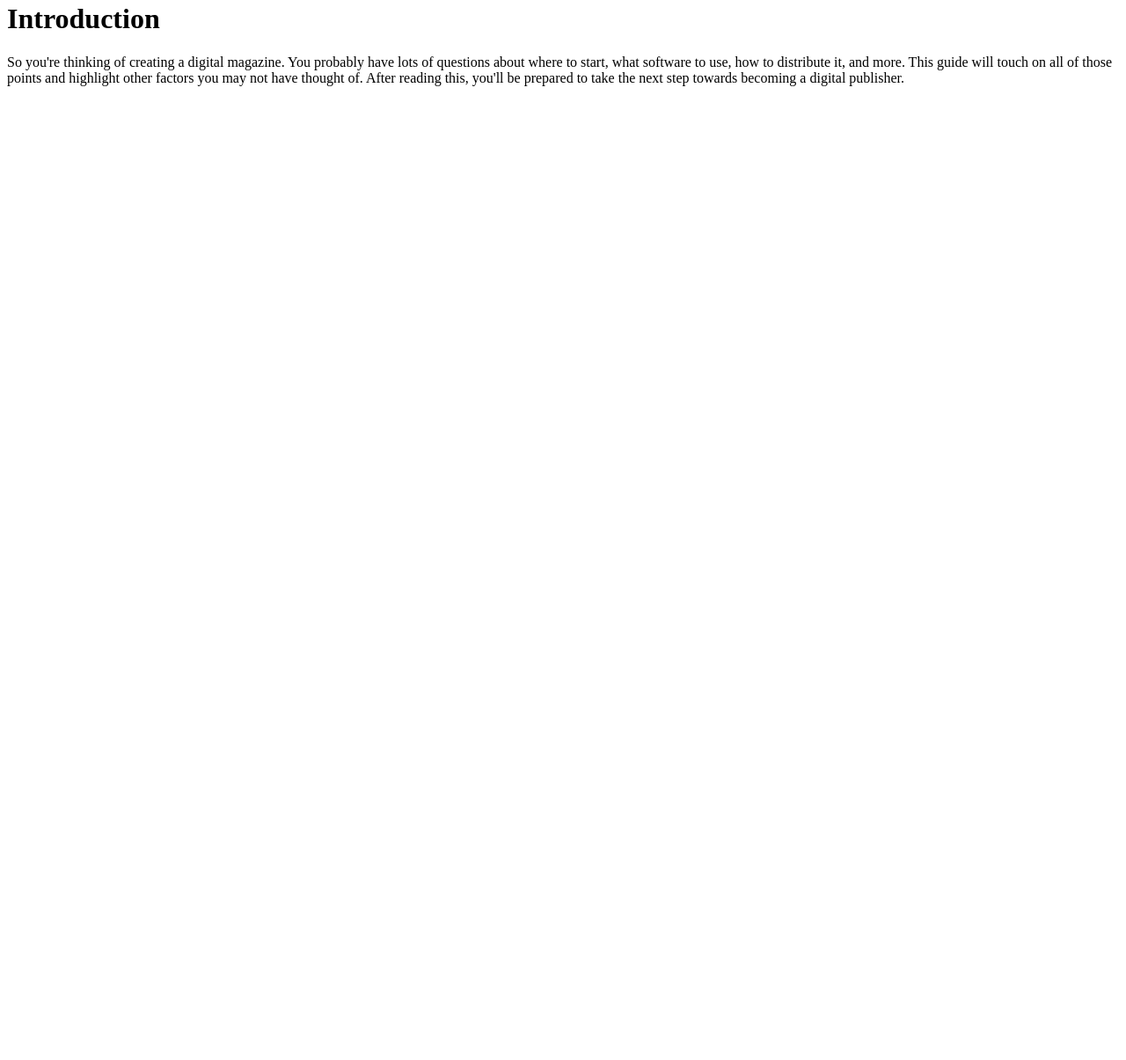
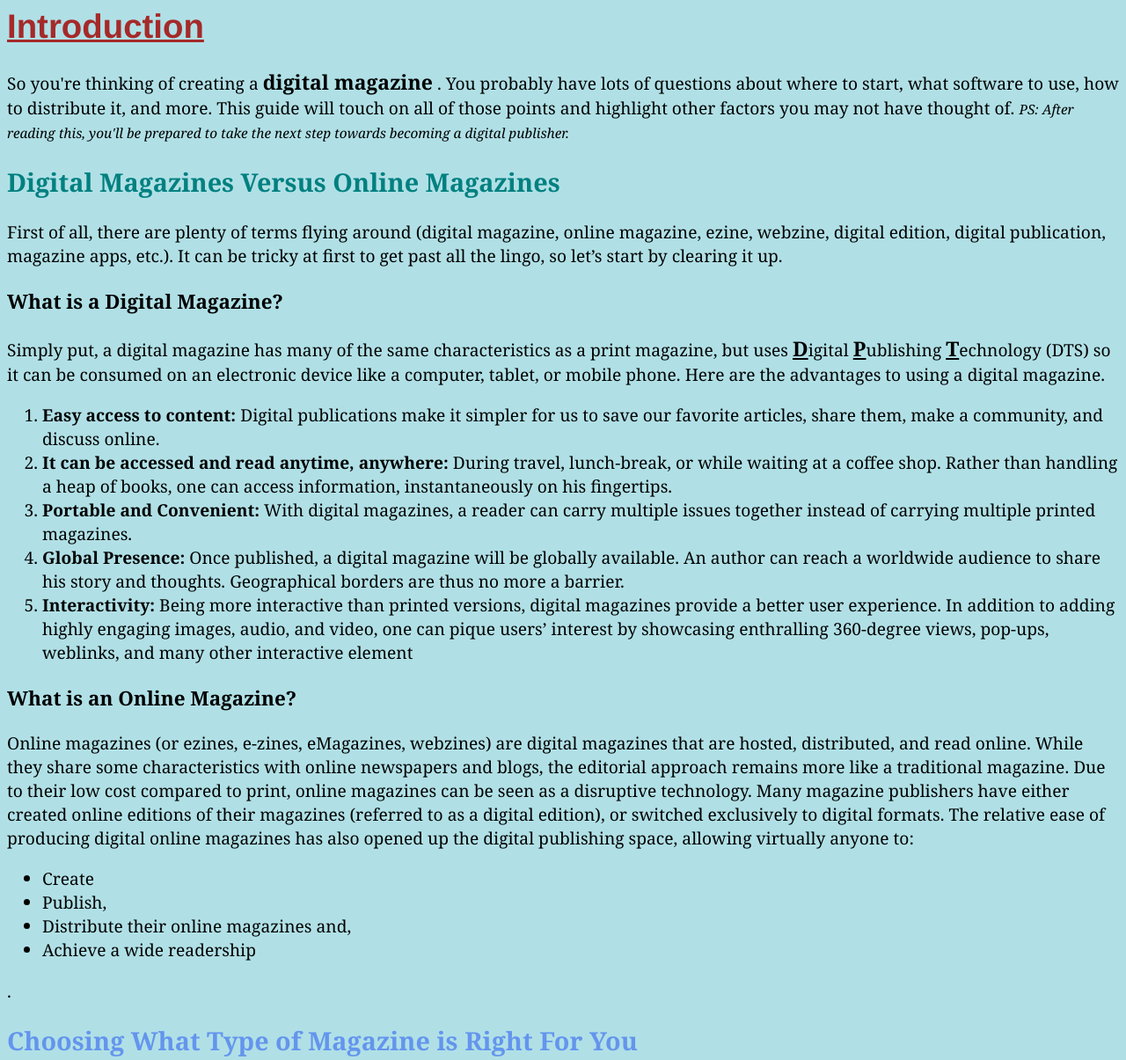
Before and after one commit to AndanjeW/Css-Homework, a plain HTML site: page index.html in a window 1280 px wide. Shown: the part 18-1223 px from the top of the page at 88% size. Before the commit the page ends 800 px from the top, so only its background shows below. Drawn offline with Linux system fonts and the light colour scheme.

Commit message:
CSS FIN
Made a website with css

```diff
--- a/#style.css
+++ b/#style.css
@@ -1,5 +1,7 @@
 /* tag based selectors */
 body {
-    color: black;
+    color: red;
+    background-color: black;
 
 }
+{}
--- a/index.html
+++ b/index.html
@@ -3,15 +3,75 @@
   <head>
     <meta charset="utf-8" />
     <title>Andanje Afro Fem Css</title>
-    <link rel="stylesheet" href="./#style.css"/>
+    <link rel="stylesheet" href="style.css" type="text/css"/>
 
   </head>
   <body>
-    <h1>Introduction</h1>
-    So you're thinking of creating a digital magazine. You probably have lots of
+    <h1 class="underline">Introduction</h1>
+    So you're thinking of creating a <span class="bold">digital magazine</span> . You probably have lots of
     questions about where to start, what software to use, how to distribute it,
     and more. This guide will touch on all of those points and highlight other
-    factors you may not have thought of. After reading this, you'll be prepared
-    to take the next step towards becoming a digital publisher.
+    factors you may not have thought of.
+
+
+
+    <span id="intro-ps"> PS: After reading this, you'll be prepared
+      to take the next step towards becoming a digital publisher.</span>
+
+
+    <h2> <span>Digital Magazines Versus Online Magazines</span> </h2>
+    <p>
+      First of all, there are plenty of terms flying around (digital magazine,
+      online magazine, ezine, webzine, digital edition, digital publication,
+      magazine apps, etc.). It can be tricky at first to get past all the lingo,
+      so let’s start by clearing it up.
+    </p>
+
+    <h3>What is a Digital Magazine?</h3>
+
+    <p>
+      Simply put, a digital magazine has many of the same characteristics as a
+      print magazine, but uses <span class="bold underline">D</span>igital <span class="bold underline">P</span>ublishing <span class="bold underline">T</span>echnology (DTS) so it can be
+      consumed on an electronic device like a computer, tablet, or mobile phone.
+      Here are the advantages to using a digital magazine.
+    <ol>
+
+     <li> <strong>Easy access to content:</strong> Digital publications make it simpler for us to save our favorite articles, share them, make a community, and discuss online.</li>
+     <li> <strong>It can be accessed and read anytime, anywhere:</strong>  During travel, lunch-break, or while waiting at a coffee shop. Rather than handling a heap of books, one can access information, instantaneously on his fingertips.
+      </li>
+     <li> <strong>Portable and Convenient:</strong> With digital magazines, a reader can carry multiple issues together instead of carrying multiple printed magazines.</li>
+     <li> <strong>Global Presence:</strong> Once published, a digital magazine will be globally available. An author can reach a worldwide audience to share his story and thoughts. Geographical borders are thus no more a barrier.</li>
+     <li> <strong>Interactivity:</strong> Being more interactive than printed versions, digital magazines provide a better user experience. In addition to adding highly engaging images, audio, and video, one can pique users’ interest by showcasing enthralling 360-degree views, pop-ups, weblinks, and many other interactive element</li>
+
+    </ol>
+
+    </p>
+    <h3>What is an Online Magazine?</h3>
+    <p>
+      Online magazines (or ezines, e-zines, eMagazines, webzines) are digital
+      magazines that are hosted, distributed, and read online. While they share
+      some characteristics with online newspapers and blogs, the editorial
+      approach remains more like a traditional magazine. Due to their low cost
+      compared to print, online magazines can be seen as a disruptive
+      technology. Many magazine publishers have either created online editions
+      of their magazines (referred to as a digital edition), or switched
+      exclusively to digital formats. The relative ease of producing digital
+      online magazines has also opened up the digital publishing space, allowing
+      virtually anyone to: <ul>
+        <li> Create</li> <li>Publish, </li> <li>Distribute their online magazines and,</li> <li>Achieve a wide readership</li></ul>.
+    </p>
+
+    <h2 id="Choosing-Type-of-Magazine" >Choosing What Type of Magazine is Right For You</h2>
+    <p>
+      Now that you're familiar with different types of digital magazines, you
+      must decide which one is right for you. This largely depends on your goal,
+      your budget, the time you have available, and whether you already have a printed edition available.
+
+
+
+      <img src="https://www.foleon.com/hs-fs/hubfs/Images/Pillar%20Pages/Online%20Magazines/types-of-digital-online-magazines-compared.png?width=800&name=types-of-digital-online-magazines-compared.png" alt="">
+    </p>
+    <p>
+      This lesson can be viewed on <a target="-blank" href="https://www.foleon.com/topics/how-to-start-your-own-online-magazine-from-scratch">How to Start Your Own Online Magazine in 2022</a> from Foleon.</p>
   </body>
 </html>
--- /dev/null
+++ b/style.css
@@ -0,0 +1,38 @@
+/* tag based selectors */
+body {
+    color:black;
+    background-color:powderblue;
+    font-family: Georgia, 'Times New Roman', Times, serif;
+    font-size: 1.2em;
+
+}
+h1 { color : brown;
+    font-size: 2.0em;
+    font-family: 'Franklin Gothic Medium', 'Arial Narrow', Arial, sans-serif
+
+}
+
+/*id based selector */
+#Choosing-Type-of-Magazine {
+    color: cornflowerblue;
+}
+
+h2 {
+    color: teal;
+    font-family: Georgia, 'Times New Roman', Times, serif;
+    font-size: 1.2;
+}
+/*class based selector */
+.underline {
+    text-decoration: underline;
+}
+.bold {
+    font-weight: bold;
+    font-size: 1.2em;
+
+}
+#intro-ps {
+    font-style: italic;
+    font-size: 0.8em;
+
+}
```
